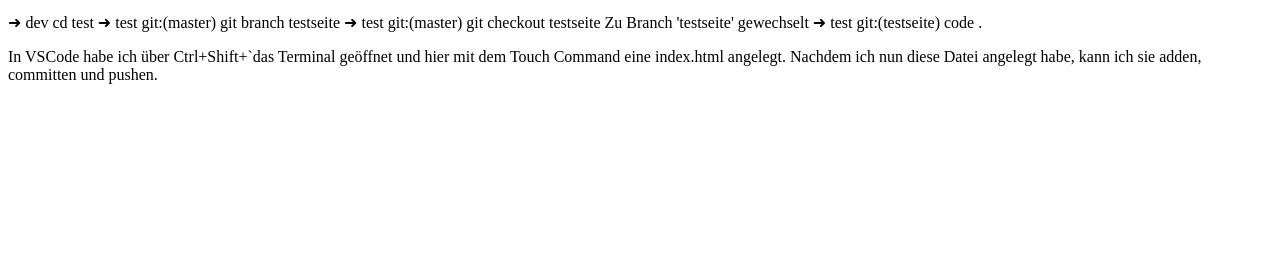
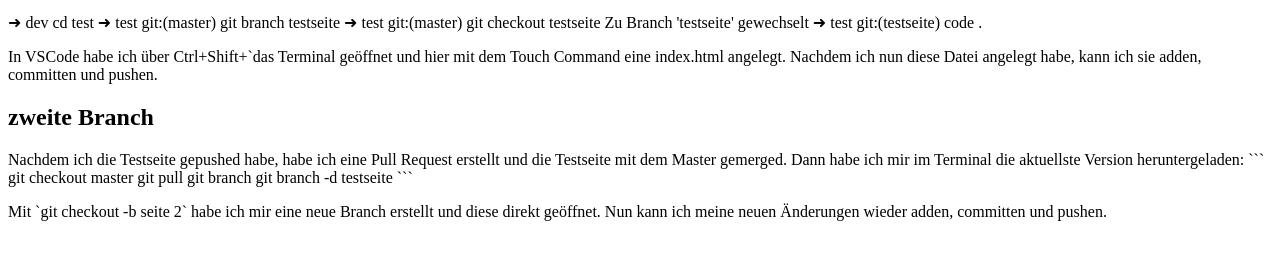
Before and after one commit to kschmitz123/test, a plain HTML site: page index.html in a window 1280 px wide. Shown: the part 101-360 px from the top of the page. Drawn offline with Linux system fonts and the light colour scheme.

Commit message:
Change content

````diff
--- a/index.html
+++ b/index.html
@@ -19,5 +19,16 @@
     <p>
         In VSCode habe ich über Ctrl+Shift+`das Terminal geöffnet und hier mit dem Touch Command eine index.html angelegt. Nachdem ich nun diese Datei angelegt habe, kann ich sie adden, committen und pushen.
     </p>
+
+    <h2>zweite Branch</h2>
+    <p>Nachdem ich die Testseite gepushed habe, habe ich eine Pull Request erstellt und die Testseite mit dem Master gemerged. Dann habe ich mir im Terminal die aktuellste Version heruntergeladen:
+        ```
+        git checkout master
+        git pull
+        git branch
+        git branch -d testseite
+        ```
+    </p>
+    <p>Mit `git checkout -b seite 2` habe ich mir eine neue Branch erstellt und diese direkt geöffnet. Nun kann ich meine neuen Änderungen wieder adden, committen und pushen.</p>
 </body>
 </html>
````
